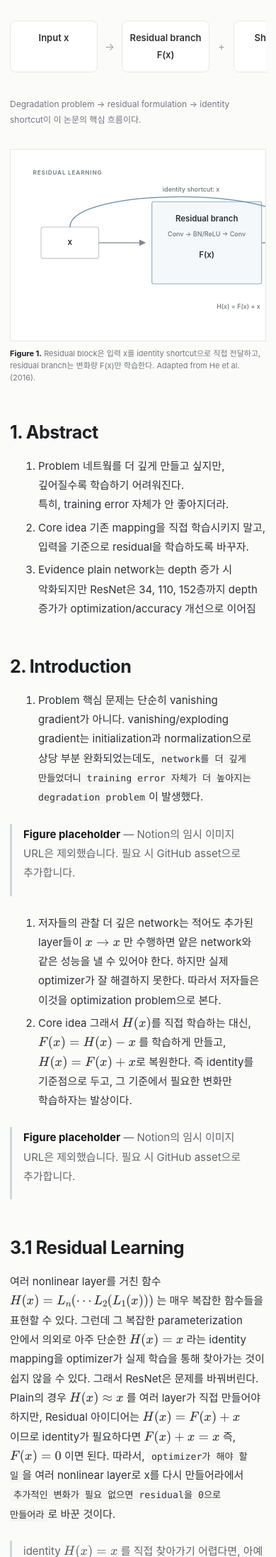
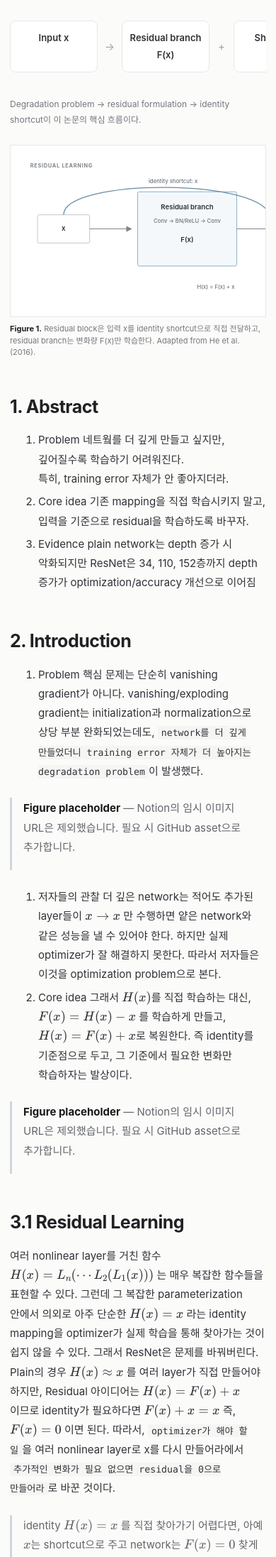
Before and after one commit to nayana224/nayana224.github.io, a Jekyll site: the page built from _notes/resnet-2015.md, in a window 390 px wide. Shown: the part 971-3165 px from the top of the page at 71% size. Built offline with Jekyll 4.4.1, drawn with Linux system fonts in a browser that asks for light colours.

Commit message:
notes: improve mobile figures and related links

```diff
--- a/stylesheets/notes.css
+++ b/stylesheets/notes.css
@@ -1271,3 +1271,93 @@
     font-size:11px;
   }
 }
+
+
+/* Mobile figure QA + related notes */
+.paper-figure-frame,
+.pipeline-row {
+  -webkit-overflow-scrolling:touch;
+  scrollbar-width:thin;
+  overscroll-behavior-inline:contain;
+}
+
+.paper-figure-frame:focus-visible {
+  outline:2px solid rgba(47,111,159,.28);
+  outline-offset:2px;
+}
+
+.related-notes {
+  margin:38px 0 8px;
+  padding-top:20px;
+  border-top:1px solid var(--line);
+}
+
+.related-notes h2 {
+  margin:0 0 12px;
+  font-size:16px;
+  letter-spacing:-.01em;
+}
+
+.related-notes-list {
+  display:grid;
+  gap:8px;
+}
+
+.related-note-link {
+  display:block;
+  padding:11px 12px;
+  border:1px solid var(--line);
+  background:#fff;
+  color:var(--ink);
+  text-decoration:none;
+}
+
+.related-note-link:hover {
+  border-color:#c4c9cd;
+  background:#fafafa;
+}
+
+.related-note-link strong {
+  display:block;
+  margin-bottom:3px;
+  font-size:13px;
+}
+
+.related-note-link span {
+  display:block;
+  color:var(--muted);
+  font-size:11px;
+  line-height:1.45;
+}
+
+@media(max-width:620px) {
+  .paper-figure {
+    margin:24px 0 28px;
+  }
+
+  .paper-figure-frame {
+    padding:10px;
+  }
+
+  .paper-figure-canvas {
+    min-width:560px;
+  }
+
+  .paper-figure figcaption {
+    margin-top:8px;
+    font-size:11px;
+    line-height:1.5;
+  }
+
+  .paper-figure .fig-label {
+    font-size:13px;
+  }
+
+  .paper-figure .fig-small {
+    font-size:10.5px;
+  }
+
+  .related-notes {
+    margin-top:30px;
+  }
+}
```
